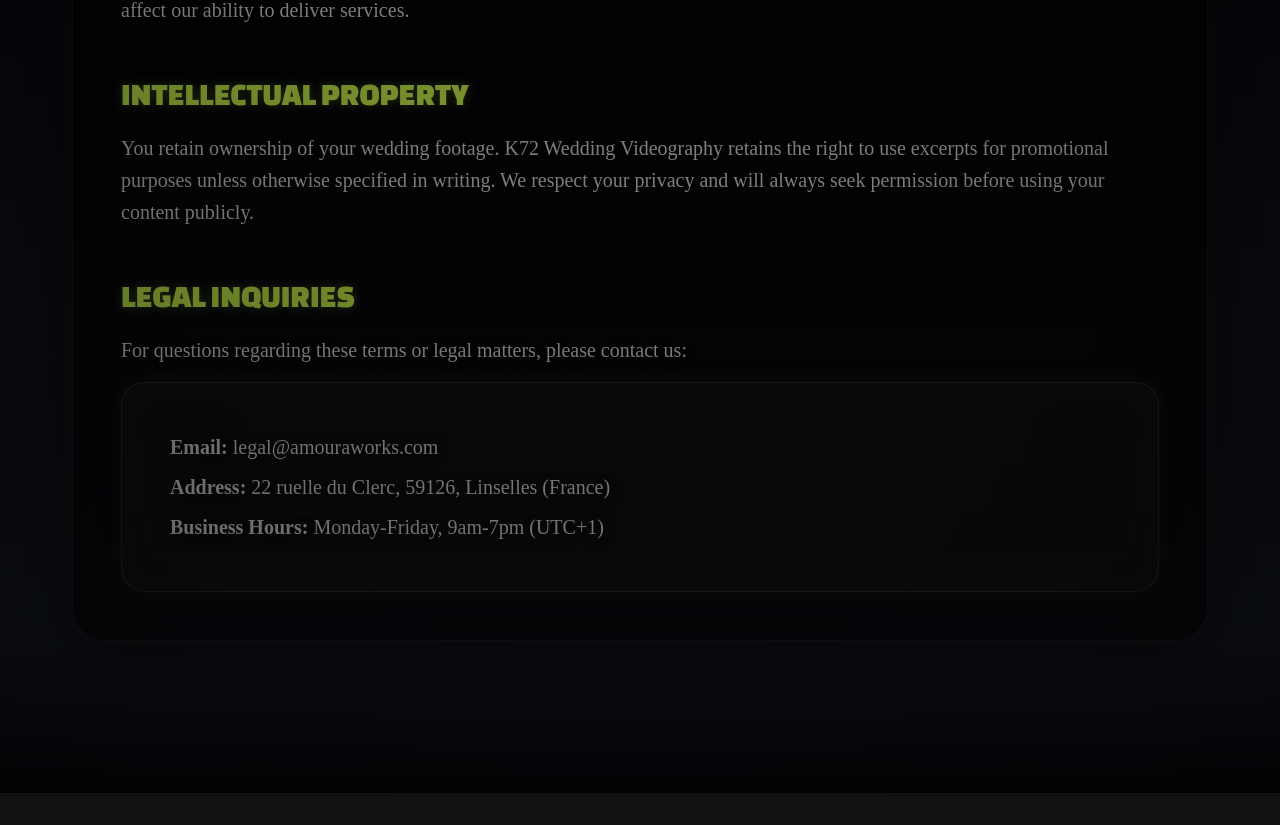
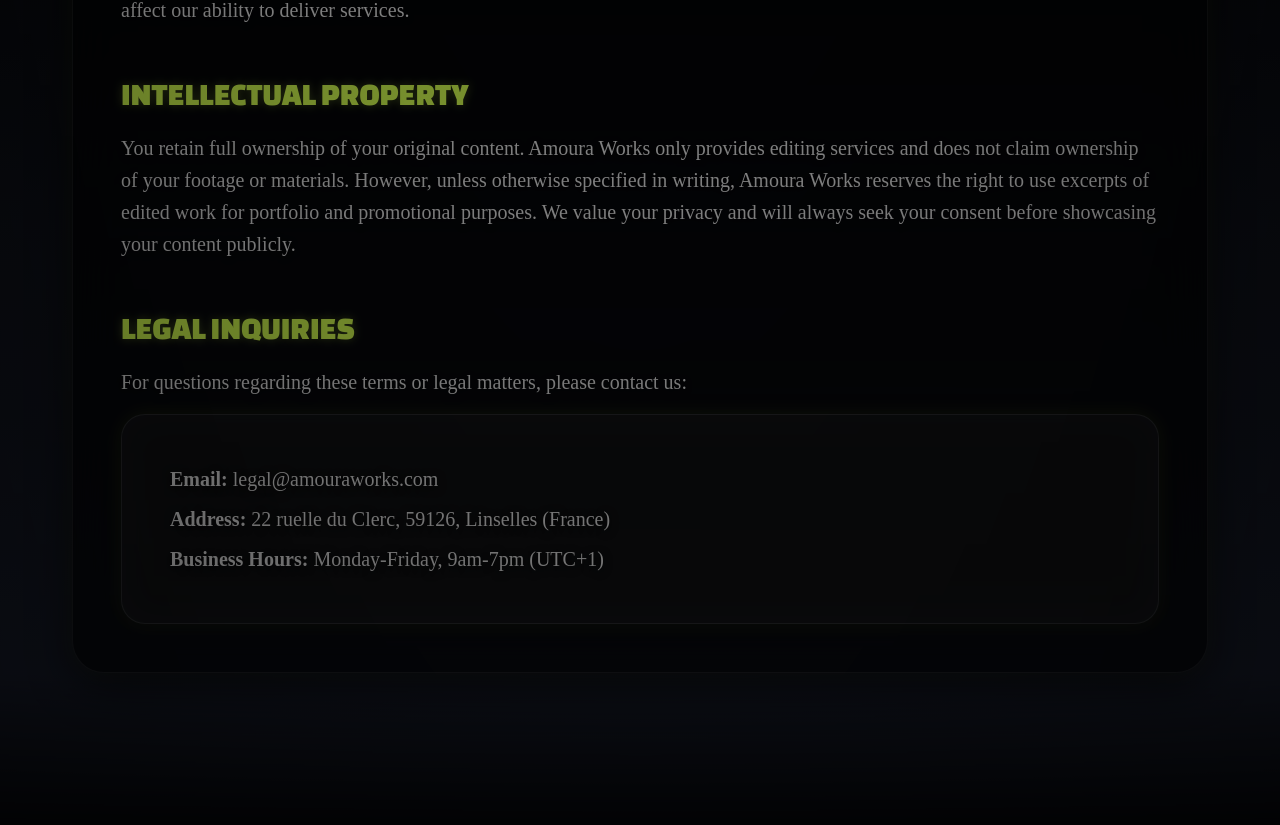
Before and after one commit to yourprint699-crypto/b32e, a React (Vite) app: page /terms-of-service in a window 1280 px wide. Shown: the part 1777-2602 px from the top of the page. Before the commit the page ends 2570 px from the top, so only its background shows below. Built offline with nearby package versions, Linux system fonts and the light colour scheme.

Commit message:
Updated TermsOfService.jsx

```diff
--- a/src/pages/TermsOfService.jsx
+++ b/src/pages/TermsOfService.jsx
@@ -95,7 +95,7 @@
                 Intellectual Property
               </h2>
               <p className='font-[font1] text-responsive leading-relaxed text-layer-1'>
-                You retain ownership of your wedding footage. K72 Wedding Videography retains the right to use excerpts for promotional purposes unless otherwise specified in writing. We respect your privacy and will always seek permission before using your content publicly.
+                You retain full ownership of your original content. Amoura Works only provides editing services and does not claim ownership of your footage or materials. However, unless otherwise specified in writing, Amoura Works reserves the right to use excerpts of edited work for portfolio and promotional purposes. We value your privacy and will always seek your consent before showcasing your content publicly.
               </p>
             </section>
 
```
